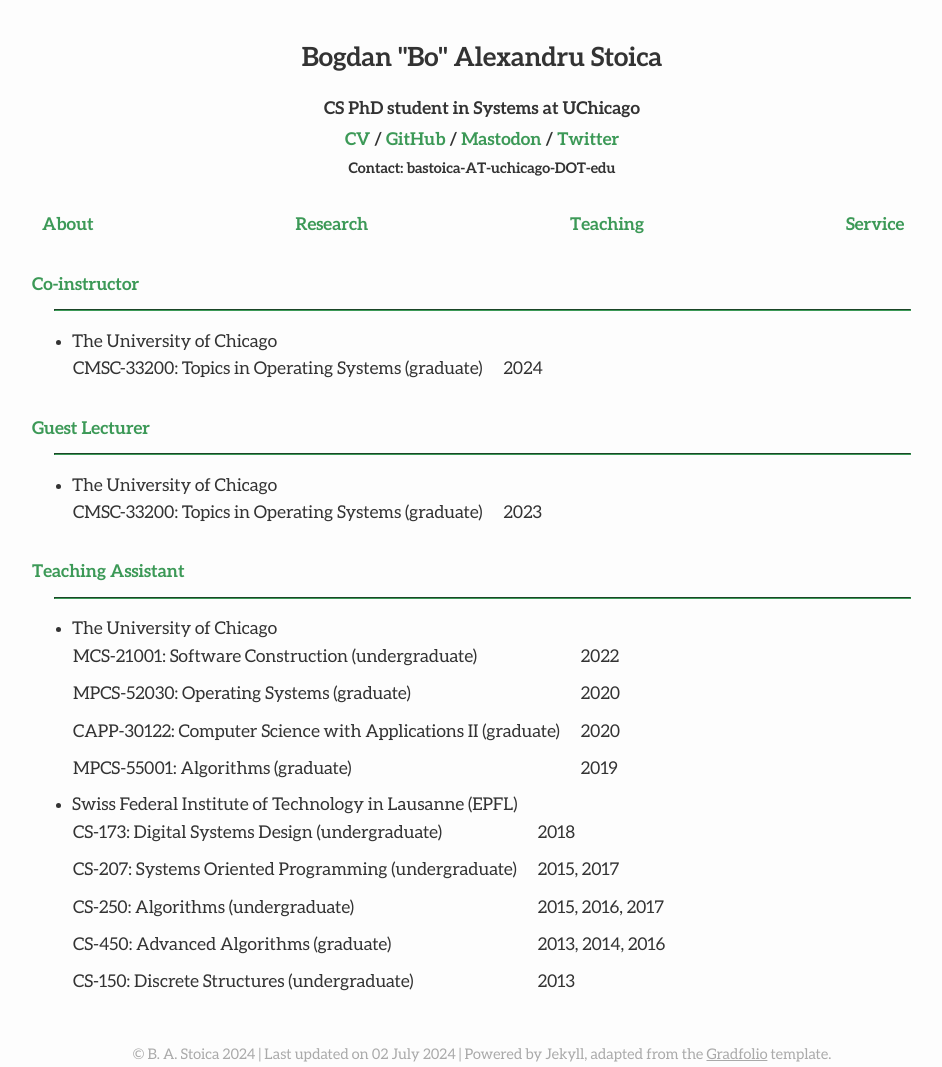
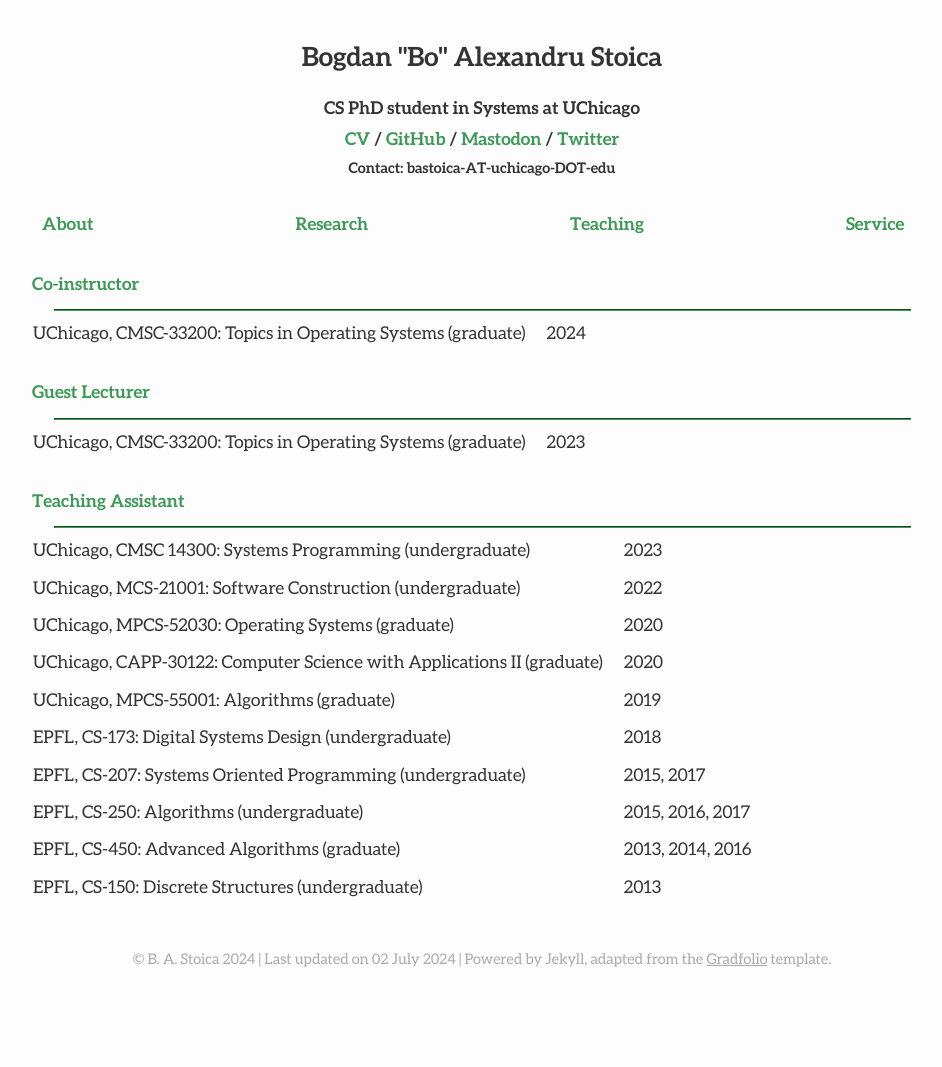
Before and after one commit to bastoica/bastoica.github.io, a Jekyll site: the page built from teaching.md, in a window 1280 px wide. Shown: the whole page, without its empty margins (158-1100 px from the left). Built offline with Jekyll 4.4.1, drawn with Linux system fonts in a browser that asks for light colours; nearby versions of some CDN libraries; after the commit the page ends 973 px from its top, so only the background shows below that.

Commit message:
Merged tables in "teaching" section

```diff
--- a/teaching.md
+++ b/teaching.md
@@ -7,68 +7,65 @@ published: true
 <h4 class="news-style" style="margin-top: 20px">Co-instructor</h4>
 <hr class="news-style" style="width: 95%; ">
 
-* The University of Chicago
-  <table id="talksTable" style="border-collapse: collapse;">
-    <tr>
-       <td class="table-left-column">CMSC-33200: Topics in Operating Systems (graduate)</td>
-       <td class="table-right-column">2024</td>
-    </tr>
-  </table>
+<table id="instructor" style="border-collapse: collapse;">
+  <tr>
+     <td class="table-left-column">UChicago, CMSC-33200: Topics in Operating Systems (graduate)</td>
+     <td class="table-right-column">2024</td>
+  </tr>
+</table>
 
 <h4 class="news-style" style="margin-top: 20px">Guest Lecturer</h4>
 <hr class="news-style" style="width: 95%; ">
 
-* The University of Chicago
-  <table id="talksTable" style="border-collapse: collapse;">
-    <tr>
-       <td class="table-left-column">CMSC-33200: Topics in Operating Systems (graduate)</td>
-       <td class="table-right-column">2023</td>
-    </tr>
-  </table>
+<table id="guest" style="border-collapse: collapse;">
+  <tr>
+     <td class="table-left-column">UChicago, CMSC-33200: Topics in Operating Systems (graduate)</td>
+     <td class="table-right-column">2023</td>
+  </tr>
+</table>
 
 <h4 class="news-style" style="margin-top: 20px">Teaching Assistant</h4>
 <hr class="news-style" style="width: 95%; ">
 
-* The University of Chicago
-   <table id="taUChicago" style="border-collapse: collapse;">
-     <tr>
-       <td class="table-left-column">MCS-21001: Software Construction (undergraduate)</td>
-       <td class="table-right-column table-fixed-column-width">2022</td>
-    </tr>
-    <tr>
-      <td class="table-left-column">MPCS-52030: Operating Systems (graduate)</td>
-      <td class="table-right-column table-fixed-column-width">2020</td>
-    </tr>
-    <tr>
-      <td class="table-left-column">CAPP-30122: Computer Science with Applications II (graduate)</td>
-      <td class="table-right-column table-fixed-column-width">2020</td>
-    </tr>
-    <tr>
-      <td class="table-left-column">MPCS-55001: Algorithms (graduate)</td>
-      <td class="table-right-column table-fixed-column-width">2019</td>
-    </tr>
-  </table>
-
-* Swiss Federal Institute of Technology in Lausanne (EPFL)
-   <table id="taEPFL" style="border-collapse: collapse;">
-     <tr>
-       <td class="table-left-column table-fixed-column-width">CS-173: Digital Systems Design (undergraduate)</td>
-       <td class="table-right-column">2018</td>
-    </tr>
-    <tr>
-      <td class="table-left-column table-fixed-column-width">CS-207: Systems Oriented Programming (undergraduate)</td>
-      <td class="table-right-column">2015, 2017</td>
-    </tr>
-    <tr>
-      <td class="table-left-column table-fixed-column-width">CS-250: Algorithms (undergraduate)</td>
-      <td class="table-right-column ">2015, 2016, 2017</td>
-    </tr>
-    <tr>
-      <td class="table-left-column table-fixed-column-width">CS-450: Advanced Algorithms (graduate)</td>
-      <td class="table-right-column">2013, 2014, 2016</td>
-    </tr>
-    <tr>
-      <td class="table-left-column table-fixed-column-width">CS-150: Discrete Structures (undergraduate)</td>
-      <td class="table-right-column">2013</td>
-    </tr>
-  </table>
+ <table id="ta" style="border-collapse: collapse;">
+   <tr>
+     <td class="table-left-column">UChicago, CMSC 14300: Systems Programming (undergraduate)</td>
+     <td class="table-right-column table-fixed-column-width">2023</td>
+   </tr>
+   <tr>
+     <td class="table-left-column">UChicago, MCS-21001: Software Construction (undergraduate)</td>
+     <td class="table-right-column table-fixed-column-width">2022</td>
+  </tr>
+  <tr>
+    <td class="table-left-column">UChicago, MPCS-52030: Operating Systems (graduate)</td>
+    <td class="table-right-column table-fixed-column-width">2020</td>
+  </tr>
+  <tr>
+    <td class="table-left-column">UChicago, CAPP-30122: Computer Science with Applications II (graduate)</td>
+    <td class="table-right-column table-fixed-column-width">2020</td>
+  </tr>
+  <tr>
+    <td class="table-left-column">UChicago, MPCS-55001: Algorithms (graduate)</td>
+    <td class="table-right-column table-fixed-column-width">2019</td>
+  </tr>
+  <tr>
+    <td class="table-left-column table-fixed-column-width">EPFL, CS-173: Digital Systems Design (undergraduate)</td>
+    <td class="table-right-column">2018</td>
+  </tr>
+  <tr>
+    <td class="table-left-column table-fixed-column-width">EPFL, CS-207: Systems Oriented Programming (undergraduate)</td>
+    <td class="table-right-column">2015, 2017</td>
+  </tr>
+  <tr>
+    <td class="table-left-column table-fixed-column-width">EPFL, CS-250: Algorithms (undergraduate)</td>
+    <td class="table-right-column ">2015, 2016, 2017</td>
+  </tr>
+  <tr>
+    <td class="table-left-column table-fixed-column-width">EPFL, CS-450: Advanced Algorithms (graduate)</td>
+    <td class="table-right-column">2013, 2014, 2016</td>
+  </tr>
+  <tr>
+    <td class="table-left-column table-fixed-column-width">EPFL, CS-150: Discrete Structures (undergraduate)</td>
+    <td class="table-right-column">2013</td>
+  </tr>
+</table>
```
